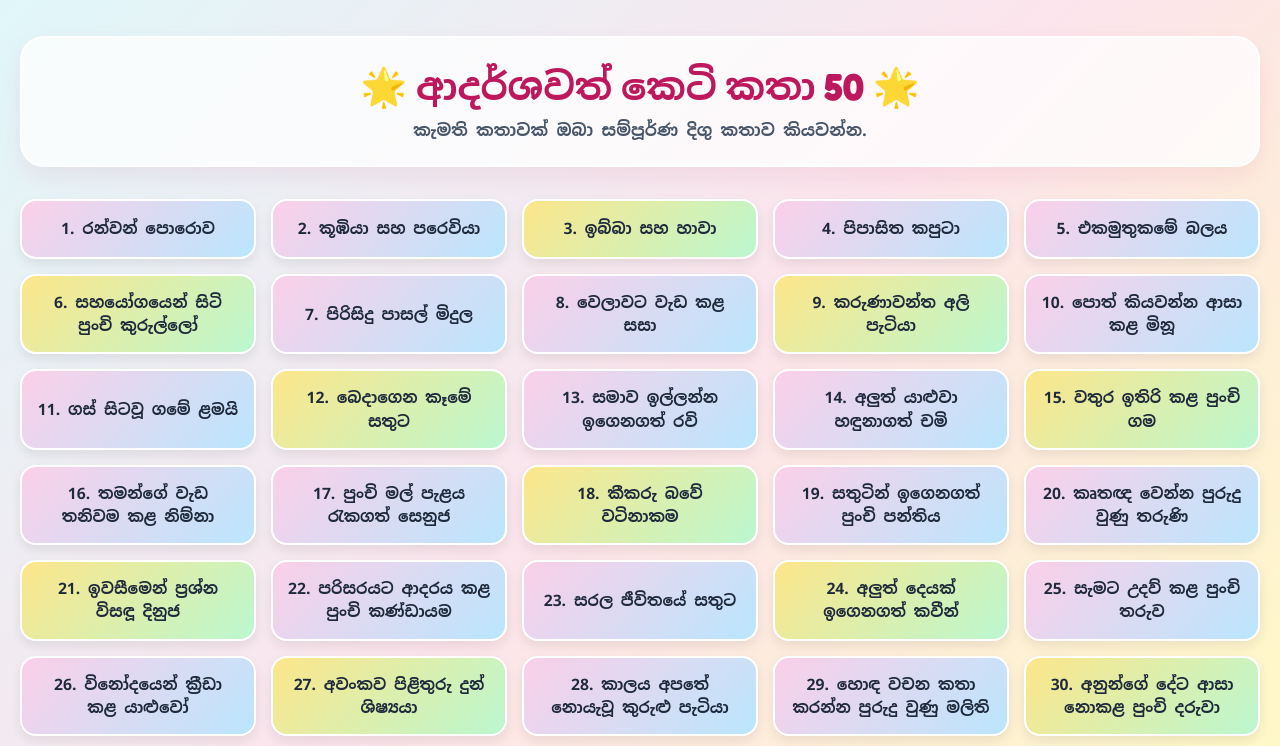
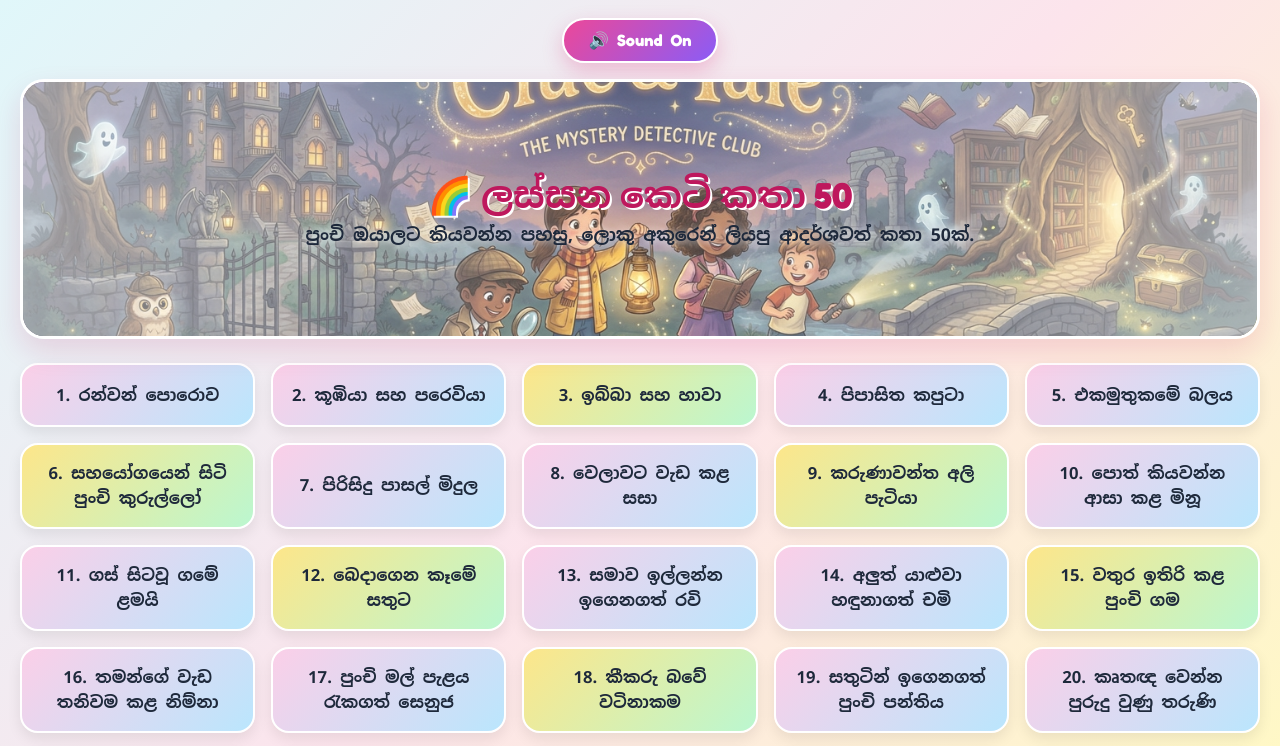
Before and after one commit to snapknowledge038-ship-it/Katha-Lokaya, a plain HTML site: page novel.html in a window 1280 px wide. Shown: the top 746 px of the page. Drawn offline with Linux system fonts and the light colour scheme.

Commit message:
Update novel.html

```diff
--- a/novel.html
+++ b/novel.html
@@ -3,96 +3,294 @@
 <head>
     <meta charset="UTF-8">
     <meta name="viewport" content="width=device-width, initial-scale=1.0">
-    <title>ආදර්ශවත් කෙටි කතා 50</title>
+    <title>Clue &amp; Tale — කෙටි කතා 50</title>
     <link rel="preconnect" href="https://fonts.googleapis.com">
     <link rel="preconnect" href="https://fonts.gstatic.com" crossorigin>
     <link href="https://fonts.googleapis.com/css2?family=Fredoka:wght@500;600;700&family=Noto+Sans+Sinhala:wght@400;500;600;700;800&display=swap" rel="stylesheet">
     <style>
-        * { box-sizing: border-box; margin: 0; padding: 0; }
+        * {
+            box-sizing: border-box;
+            margin: 0;
+            padding: 0;
+        }
+
         body {
             font-family: 'Noto Sans Sinhala', 'Fredoka', sans-serif;
             min-height: 100vh;
             background: linear-gradient(135deg, #e0f7fa 0%, #fce4ec 52%, #fff9c4 100%);
             background-attachment: fixed;
-            padding: 36px 20px 64px;
+            padding: 18px 18px 64px;
             color: #1e293b;
             text-align: center;
         }
-        button { font-family: inherit; cursor: pointer; border: none; background: none; }
-        #kids-list-section { max-width: 1240px; margin: 0 auto; }
-        .list-header {
-            margin-bottom: 32px;
-            padding: 24px 20px;
+
+        button {
+            font-family: inherit;
+            cursor: pointer;
+            border: none;
+            background: none;
+        }
+
+        /* 1. Top Audio Mute Bar */
+        .novel-audio-bar {
+            max-width: 1240px;
+            margin: 0 auto 16px;
+            display: flex;
+            justify-content: center;
+        }
+
+        .mute-btn {
+            display: inline-flex;
+            align-items: center;
+            gap: 8px;
+            padding: 10px 24px;
+            border-radius: 999px;
+            background: linear-gradient(135deg, #ec4899, #8b5cf6);
+            color: #ffffff;
+            font-size: 1.02rem;
+            font-weight: 700;
+            border: 2.5px solid #ffffff;
+            box-shadow: 0 8px 20px rgba(219, 39, 119, 0.25);
+            transition: transform 0.2s ease;
+        }
+
+        .mute-btn:hover {
+            transform: scale(1.04);
+        }
+
+        /* 2. Panoramic Image Banner (i.jpg) Below Audio Button, Above Story Buttons */
+        .novel-panoramic-wrap {
+            position: relative;
+            max-width: 1240px;
+            width: 100%;
+            margin: 0 auto 24px;
+            aspect-ratio: 21 / 6;
+            min-height: 140px;
+            max-height: 260px;
             border-radius: 24px;
-            background: rgba(255, 255, 255, 0.75);
-            border: 2px solid #ffffff;
-            box-shadow: 0 10px 24px rgba(190, 24, 93, 0.08);
+            overflow: hidden;
+            border: 3px solid #ffffff;
+            background: linear-gradient(120deg, #fbcfe8 0%, #bae6fd 50%, #fde68a 100%);
+            box-shadow: 0 12px 28px rgba(190, 24, 93, 0.14);
         }
-        .list-header h2 {
+
+        .novel-panoramic-img {
+            width: 100%;
+            height: 100%;
+            object-fit: cover;
+            object-position: center;
+            display: block;
+        }
+
+        .novel-panoramic-img.broken {
+            display: none;
+        }
+
+        .novel-panoramic-overlay {
+            position: absolute;
+            inset: 0;
+            background: linear-gradient(90deg, rgba(255, 255, 255, 0.58) 0%, rgba(255, 255, 255, 0.18) 50%, rgba(255, 255, 255, 0.58) 100%);
+            display: flex;
+            flex-direction: column;
+            align-items: center;
+            justify-content: center;
+            padding: 12px 18px;
+            pointer-events: none;
+        }
+
+        .novel-banner-title {
             font-family: 'Fredoka', 'Noto Sans Sinhala', sans-serif;
-            font-size: clamp(1.75rem, 3.5vw, 2.35rem);
+            font-size: clamp(1.55rem, 3.2vw, 2.25rem);
             color: #be185d;
-            margin-bottom: 8px;
+            text-shadow: 2px 2px 0 #ffffff;
+            margin-bottom: 4px;
         }
-        .list-header p { color: #475569; font-size: 1.05rem; font-weight: 600; }
+
+        .novel-banner-sub {
+            font-size: clamp(0.92rem, 1.6vw, 1.1rem);
+            color: #1e293b;
+            font-weight: 700;
+            text-shadow: 0 1px 8px rgba(255, 255, 255, 0.9);
+        }
+
+        /* 3. 50 Stories Grid */
+        #kids-list-section {
+            max-width: 1240px;
+            margin: 0 auto;
+        }
+
         .grid-50 {
             display: grid;
-            grid-template-columns: repeat(auto-fit, minmax(215px, 1fr));
-            gap: 15px;
+            grid-template-columns: repeat(auto-fit, minmax(220px, 1fr));
+            gap: 16px;
         }
+
         .story-btn {
-            padding: 15px 14px;
-            font-size: 0.98rem;
+            padding: 16px 14px;
+            font-size: 1.04rem;
             font-weight: 700;
-            line-height: 1.48;
-            min-height: 60px;
-            border-radius: 16px;
-            border: 2px solid #ffffff;
+            line-height: 1.5;
+            min-height: 64px;
+            border-radius: 18px;
+            border: 2.5px solid #ffffff;
             color: #1e293b;
             background: linear-gradient(135deg, #fbcfe8 0%, #bae6fd 100%);
-            box-shadow: 0 5px 12px rgba(0,0,0,0.08);
-            transition: transform 0.2s ease;
+            box-shadow: 0 6px 14px rgba(0, 0, 0, 0.08);
+            transition: transform 0.2s ease, box-shadow 0.2s ease;
         }
-        .story-btn:nth-child(3n) { background: linear-gradient(135deg, #fde68a 0%, #bbf7d0 100%); }
-        .story-btn:hover { transform: translateY(-3px); }
 
+        .story-btn:nth-child(3n) {
+            background: linear-gradient(135deg, #fde68a 0%, #bbf7d0 100%);
+        }
+
+        .story-btn:hover {
+            transform: translateY(-3px) scale(1.02);
+            box-shadow: 0 12px 20px rgba(219, 39, 119, 0.16);
+        }
+
+        /* 4. Kids Friendly Large-Font Reader */
         #reader-section {
             display: none;
-            max-width: 920px;
+            max-width: 900px;
             margin: 0 auto;
             background: rgba(255, 255, 255, 0.96);
             border: 5px solid #ec4899;
-            border-radius: 26px;
-            padding: 36px 32px;
+            border-radius: 28px;
+            padding: 36px 34px;
             text-align: left;
             box-shadow: 0 18px 40px rgba(190, 24, 93, 0.16);
         }
-        #reader-section.active { display: block; }
-        .reader-meta { display: flex; justify-content: space-between; flex-wrap: wrap; gap: 10px; margin-bottom: 14px; }
-        .pill-pink { background: #fdf2f8; border: 1.5px solid #f472b6; color: #be185d; padding: 5px 14px; border-radius: 999px; font-size: 0.85rem; font-weight: 700; }
-        .pill-blue { background: #eff6ff; border: 1.5px solid #60a5fa; color: #1d4ed8; padding: 5px 14px; border-radius: 999px; font-size: 0.85rem; font-weight: 700; }
-        #reader-title { font-family: 'Fredoka', 'Noto Sans Sinhala', sans-serif; font-size: 1.9rem; color: #be185d; margin-bottom: 18px; padding-bottom: 12px; border-bottom: 2px solid rgba(236,72,153,0.2); }
-        #reader-text { font-size: 1.12rem; line-height: 2.05; white-space: pre-line; margin-bottom: 30px; }
-        .reader-actions { display: flex; justify-content: space-between; flex-wrap: wrap; gap: 12px; }
-        .btn-back { padding: 12px 26px; border-radius: 30px; background: linear-gradient(45deg, #ff512f, #dd2476); color: #fff; font-weight: 700; }
-        .btn-next { padding: 12px 26px; border-radius: 30px; background: linear-gradient(45deg, #0284c7, #0d9488); color: #fff; font-weight: 700; }
+
+        #reader-section.active {
+            display: block;
+        }
+
+        .reader-top-info {
+            display: flex;
+            justify-content: space-between;
+            align-items: center;
+            flex-wrap: wrap;
+            gap: 10px;
+            margin-bottom: 14px;
+        }
+
+        .story-tag {
+            background: #fdf2f8;
+            border: 1.5px solid #f472b6;
+            color: #be185d;
+            padding: 5px 15px;
+            border-radius: 999px;
+            font-size: 0.92rem;
+            font-weight: 700;
+        }
+
+        .word-tag {
+            background: #eff6ff;
+            border: 1.5px solid #60a5fa;
+            color: #1d4ed8;
+            padding: 5px 15px;
+            border-radius: 999px;
+            font-size: 0.92rem;
+            font-weight: 700;
+        }
+
+        #reader-title {
+            font-family: 'Fredoka', 'Noto Sans Sinhala', sans-serif;
+            font-size: clamp(1.75rem, 3.4vw, 2.3rem);
+            color: #be185d;
+            margin-bottom: 22px;
+            padding-bottom: 12px;
+            border-bottom: 2.5px dashed rgba(236, 72, 153, 0.28);
+        }
+
+        #reader-text {
+            font-size: 1.32rem;
+            line-height: 2.15;
+            font-weight: 500;
+            color: #1e293b;
+            white-space: pre-line;
+            margin-bottom: 32px;
+        }
+
+        .reader-actions {
+            display: flex;
+            justify-content: space-between;
+            align-items: center;
+            flex-wrap: wrap;
+            gap: 12px;
+        }
+
+        .btn-back {
+            padding: 13px 26px;
+            border-radius: 999px;
+            background: linear-gradient(45deg, #ff512f, #dd2476);
+            color: #ffffff;
+            font-size: 1.04rem;
+            font-weight: 700;
+            box-shadow: 0 8px 18px rgba(219, 39, 119, 0.28);
+        }
+
+        .btn-next {
+            padding: 13px 26px;
+            border-radius: 999px;
+            background: linear-gradient(45deg, #0284c7, #0d9488);
+            color: #ffffff;
+            font-size: 1.04rem;
+            font-weight: 700;
+            box-shadow: 0 8px 18px rgba(2, 132, 199, 0.28);
+        }
+
+        @media (max-width: 720px) {
+            .novel-panoramic-wrap {
+                aspect-ratio: 16 / 6;
+                min-height: 125px;
+                max-height: 185px;
+            }
+            #reader-section {
+                padding: 24px 18px;
+            }
+            #reader-text {
+                font-size: 1.2rem;
+                line-height: 2.02;
+            }
+        }
     </style>
 </head>
 <body>
+
+    <!-- 1. Top Audio Mute / Unmute Button -->
+    <div class="novel-audio-bar">
+        <button type="button" id="novel-mute-btn" class="mute-btn" onclick="toggleNovelMute()">
+            🔊 Sound On
+        </button>
+    </div>
+
     <audio id="novel-audio" src="n.mp3" loop preload="auto"></audio>
 
     <section id="kids-list-section">
-        <div class="list-header">
-            <h2>🌟 ආදර්ශවත් කෙටි කතා 50 🌟</h2>
-            <p>කැමති කතාවක් ඔබා සම්පූර්ණ දිගු කතාව කියවන්න.</p>
+        <!-- 2. Panoramic Image Banner (i.jpg) Below Audio Button, Above Story Buttons -->
+        <div class="novel-panoramic-wrap" aria-label="Novel Panoramic Banner">
+            <img
+                src="i.jpg"
+                alt="ලස්සන කෙටි කතා Panoramic Banner"
+                class="novel-panoramic-img"
+                onerror="this.classList.add('broken')"
+            >
+            <div class="novel-panoramic-overlay">
+                <h1 class="novel-banner-title">🌈 ලස්සන කෙටි කතා 50</h1>
+                <p class="novel-banner-sub">පුංචි ඔයාලට කියවන්න පහසු, ලොකු අකුරෙන් ලියපු ආදර්ශවත් කතා 50ක්.</p>
+            </div>
         </div>
+
+        <!-- 3. 50 Story Buttons -->
         <div id="story-grid" class="grid-50"></div>
     </section>
 
+    <!-- 4. Story Reader -->
     <section id="reader-section">
-        <div class="reader-meta">
-            <span id="reader-num" class="pill-pink">කතාව #1 / 50</span>
-            <span id="reader-words" class="pill-blue">වචන 2,000+</span>
+        <div class="reader-top-info">
+            <span id="reader-num" class="story-tag">කතාව #1 / 50</span>
+            <span id="reader-words" class="word-tag">වචන 1,000+</span>
         </div>
         <h2 id="reader-title"></h2>
         <div id="reader-text"></div>
@@ -103,10 +301,56 @@
     </section>
 
     <script>
-        const audio = document.getElementById('novel-audio');
-        window.addEventListener('load', () => audio.play().catch(() => {}));
-        document.addEventListener('pointerdown', () => { if (audio.paused) audio.play().catch(() => {}); }, { once: true });
+        /* Audio Mute / Unmute Logic */
+        const novelAudio = document.getElementById('novel-audio');
+        const muteBtn = document.getElementById('novel-mute-btn');
+        let novelMuted = false;
 
+        function syncMuteButton() {
+            if (!muteBtn) return;
+            muteBtn.textContent = novelMuted ? '🔇 Sound Off (Mute)' : '🔊 Sound On';
+        }
+
+        function toggleNovelMute() {
+            novelMuted = !novelMuted;
+            if (novelAudio) {
+                novelAudio.muted = novelMuted;
+                if (novelMuted) {
+                    novelAudio.pause();
+                } else {
+                    novelAudio.play().catch(() => {});
+                }
+            }
+            try {
+                if (window.parent && window.parent !== window) {
+                    const parentAudio = window.parent.document.getElementById('bg-audio');
+                    if (parentAudio) {
+                        parentAudio.muted = novelMuted;
+                        if (novelMuted) {
+                            parentAudio.pause();
+                        } else {
+                            parentAudio.play().catch(() => {});
+                        }
+                    }
+                }
+            } catch (err) {}
+            syncMuteButton();
+        }
+
+        window.addEventListener('load', () => {
+            if (!novelMuted && novelAudio) {
+                novelAudio.play().catch(() => {});
+            }
+            syncMuteButton();
+        });
+
+        document.addEventListener('pointerdown', () => {
+            if (!novelMuted && novelAudio && novelAudio.paused) {
+                novelAudio.play().catch(() => {});
+            }
+        }, { once: true });
+
+        /* 50 Novel Topics */
         const topics = [
             "රන්වන් පොරොව", "කූඹියා සහ පරෙවියා", "ඉබ්බා සහ හාවා", "පිපාසිත කපුටා", "එකමුතුකමේ බලය",
             "සහයෝගයෙන් සිටි පුංචි කුරුල්ලෝ", "පිරිසිදු පාසල් මිදුල", "වෙලාවට වැඩ කළ සසා", "කරුණාවන්ත අලි පැටියා", "පොත් කියවන්න ආසා කළ මිනූ",
@@ -120,33 +364,41 @@
             "පුංචි අදහසකින් හැදුණු ලස්සන වැඩක්", "සෑම දිනකම අලුත් යමක් ඉගෙනගත් කතාව", "ආදරයෙන් සහ ගෞරවයෙන් සැලකීම", "පුංචි දරුවන්ගේ ලස්සන සිහිනය", "සැමවිටම සත්‍යය කතා කිරීමේ වටිනාකම"
         ];
 
-        function buildLongNovel(num, topic) {
-            const blocks = [
-                `පරිච්ඡේදය 01 — සුන්දර ආරම්භය (${topic})\n\nඋදෑසන හිරු කිරණ සෙමින් පරිසරය ආලෝකමත් කරන මොහොතේ, "${topic}" යන තේමාවට අදාළ සුන්දර කතාව ආරම්භ වේ. මෙහි එන චරිත අවංකකම, ඉවසීම, කරුණාව සහ මිත්‍රත්වය තම ජීවිතයේ ප්‍රධාන වටිනාකම් ලෙස සැලකූහ. සෑම දිනකම අලුත් දෙයක් ඉගෙන ගනිමින්, අන් අයට උදව් කරමින් ගත කරන ජීවිතය කෙතරම් සතුටින් සහ සාමයෙන් පිරුණු එකක්ද යන්න මෙම කතාවෙන් මනාව පෙන්වා දේ.`,
-                `පරිච්ඡේදය 02 — අභියෝගය සහ ඉවසීම\n\nඑක් දවසක "${topic}" හා බැඳුණු අනපේක්ෂිත අවස්ථාවක් මතු විය. සමහරු ටිකක් කලබල වුවද, සන්සුන්ව සිතා නිවැරදි තීරණ ගැනීමෙන් එම තත්ත්වය ජයගත හැකි බව ඔවුහු තේරුම් ගත්හ. එකමුතුකම, සාකච්ඡාව සහ අන් අයගේ අදහස්වලට ගරු කිරීම තුළින් ඕනෑම ගැටලුවකට සාර්ථක විසඳුමක් සොයා ගත හැකි විය.`,
-                `පරිච්ඡේදය 03 — ආදර්ශය සහ සතුටුදායක අවසානය\n\nඅවසානයේදී "${topic}" කතාවේ සියලු කටයුතු සාර්ථකව නිම වූ අතර, යහපත් ගතිගුණ සැමවිටම ජයග්‍රහණය කරන බව තහවුරු විය. අවංකකම, කළගුණ සැලකීම සහ උත්සාහය ජීවිතය ලස්සන කරන බව මෙම කතාවෙන් අපට ලැබෙන ප්‍රධාන පණිවිඩයයි.`
+        /* 1000+ Words Continuous Story Generator Without Chapter Headings */
+        function createKidsStory1000Plus(topic) {
+            let story =
+                `පුංචි යාළුවනේ, අද අපි කියවන්න යන්නේ "${topic}" ගැන ලස්සන කතාවක්. ` +
+                `හිරු එළිය ලස්සනට වැටුණු හැම උදෑසනකම, සිනාසෙන මුහුණු සහ සතුටු හඬවල් පිරුණු පුංචි ගමක මේ කතාව සිදු වුණා. ` +
+                `එහි හිටිය පුංචි ළමයි සහ යාළුවෝ හැමෝම එකිනෙකාට හරිම ආදරෙන් සහ කරුණාවෙන් හිටියා. ` +
+                `කවුරුත් තරහා වෙන්නේ නැතුව, හොඳ වචන කතා කරමින්, තමන්ගේ වැඩ පිළිවෙළට කරන්න පුරුදු වෙලා හිටියා. ` +
+                `"${topic}" කියන මේ සිදුවීම එයාලගේ ජීවිතවලට අලුත් සතුටක් සහ ලොකු පාඩමක් එකතු කළා.`;
+
+            const flowSentences = [
+                `දවසක් "${topic}" හා සම්බන්ධ පුංචි අවස්ථාවක් ආවා. මුලින්ම ටිකක් අමුතු දෙයක් වගේ පෙනුණත්, පුංචි යාළුවෝ කලබල වුණේ නැහැ. එයාලා සන්සුන්ව එකතු වෙලා කතා කළා, හොඳින් සිතා බැලුවා, එකිනෙකාට උදව් කරගත්තා.`,
+                `අවංකව ඇත්ත කතා කරන එකයි, ඉවසීමෙන් වැඩ කරන එකයි කොච්චර ලස්සනද කියලා එයාලා හැමෝම තේරුම් ගත්තා. යාළුවෙකුට අමාරු වෙලාවකදී අත දෙන එක, බෙදාගෙන කන එක, පරිසරය පිරිසිදුව තියාගන්න එක හැමෝටම ලොකු සතුටක් ගෙනාවා.`,
+                `වැරැද්දක් වුණු තැනකදී සමාව ඉල්ලලා ඒක හදාගන්න එකත් හරිම වටිනා දෙයක්. "${topic}" කතාවෙන් අපිට කියලා දෙන්නේ පුංචි පුංචි හොඳ පුරුදු එකතු වුණාම ජීවිතය හරිම ලස්සන වෙනවා කියලයි.`,
+                `සවස් වෙද්දී කුරුල්ලෝ කූඩුවලට යනවා වගේ, පුංචි යාළුවෝත් හිනා වෙවී ගෙවල්වලට ගියේ හෙටත් අලුත් දෙයක් ඉගෙනගන්න බලාපොරොත්තුවෙන්. ඇත්තටම "${topic}" කියන්නේ හැමදාම මතක තියාගන්න වටිනා ලස්සන කතාවක්.`
             ];
 
-            for (let i = 1; i <= 10; i++) {
-                blocks.push(
-                    `ජීවිත ආදර්ශ සටහන #${i} — ${topic}\n\n` +
-                    `"${topic}" කතාවේ සෑම අවස්ථාවකින්ම පෙන්වා දෙන්නේ කුඩා යහපත් පියවරක් වුවද දිනපතා තැබූ විට එය විශාල සාර්ථකත්වයකට මඟ පාදන බවයි. ` +
-                    `මිතුරන්ට උදව් කිරීම, වැඩිහිටියන්ට ගරු කිරීම, කාලය නිසි ලෙස පරිහරණය කිරීම සහ ඇත්ත කතා කිරීම යන ගුණාංග දරුවන්ගේ අනාගතය ශක්තිමත් කරයි. ` +
-                    `එමෙන්ම "${topic}" සිදුවීම ඔස්සේ අපට තේරුම් යන්නේ ඉවසීමෙන් සහ උනන්දුවෙන් කටයුතු කරන විට ඕනෑම බාධාවක් පහසුවෙන් ජයගත හැකි බවයි.`
-                );
+            const countWords = (txt) => txt.trim().split(/\s+/).filter(Boolean).length;
+            let step = 0;
+            while (countWords(story) < 1050) {
+                story += `\n\n` + flowSentences[step % flowSentences.length];
+                step++;
             }
 
-            let text = blocks.join('\n\n');
-            const wordCount = (s) => s.trim().split(/\s+/).filter(Boolean).length;
-            let extra = 1;
-            while (wordCount(text) < 2050) {
-                text += `\n\nඅතිරේක කතා කොටස ${extra} (${topic}) — යහපත් සිතුවිලි, අවංක හැසිරීම සහ එකමුතුකම තුළින් සැමට සතුට සහ සාමය උදා වේ. "${topic}" කතාවේ මෙම ආදර්ශය සැමදා මතක තබා ගැනීම වටී.`;
-                extra++;
-            }
-            return { text, words: wordCount(text) };
+            return {
+                text: story,
+                words: countWords(story)
+            };
         }
 
-        const stories = topics.map((t, i) => ({ index: i, title: `${i + 1}. ${t}`, ...buildLongNovel(i + 1, t) }));
+        const stories = topics.map((t, i) => ({
+            index: i,
+            title: `${i + 1}. ${t}`,
+            ...createKidsStory1000Plus(t)
+        }));
+
         const grid = document.getElementById('story-grid');
         const listSec = document.getElementById('kids-list-section');
         const readerSec = document.getElementById('reader-section');
```
